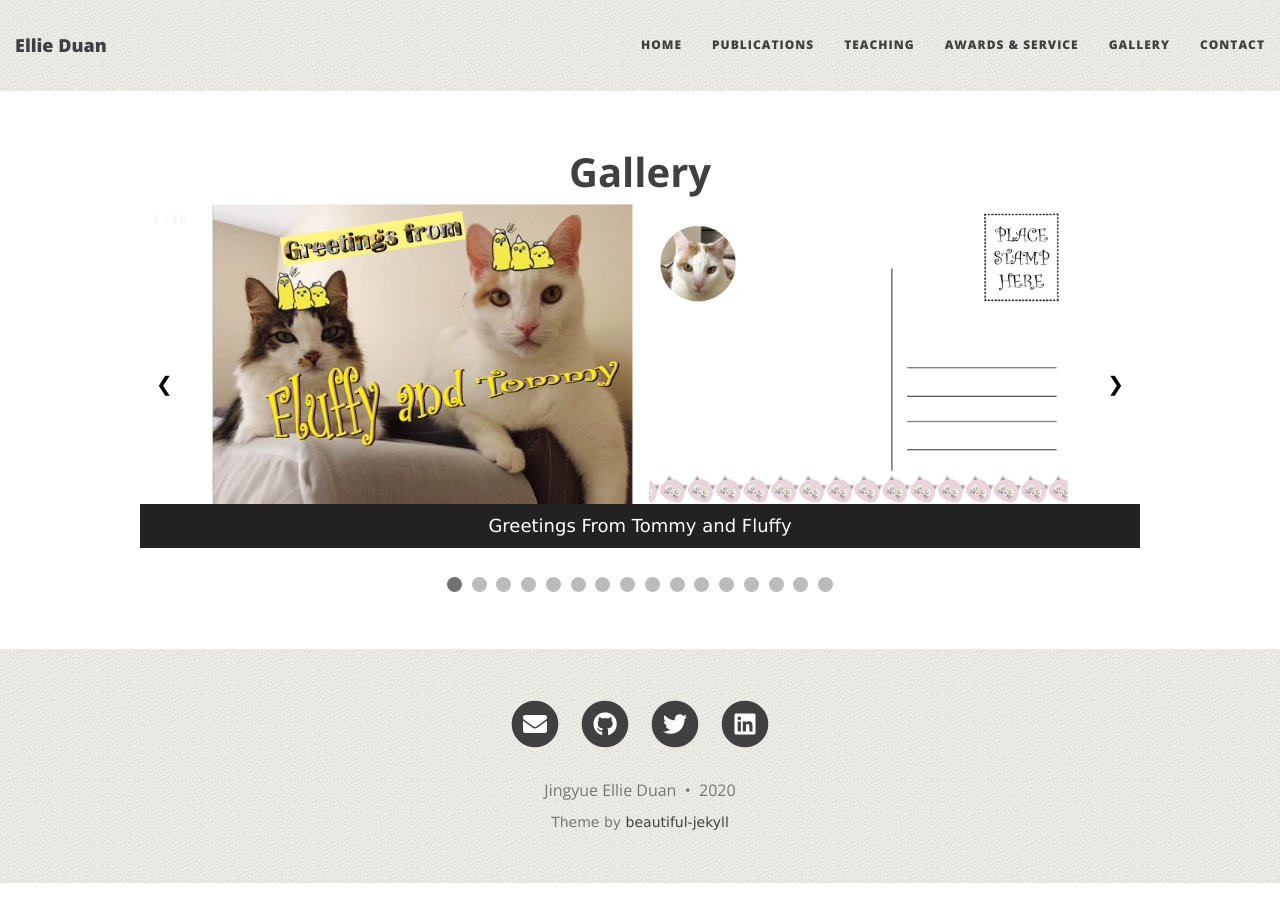
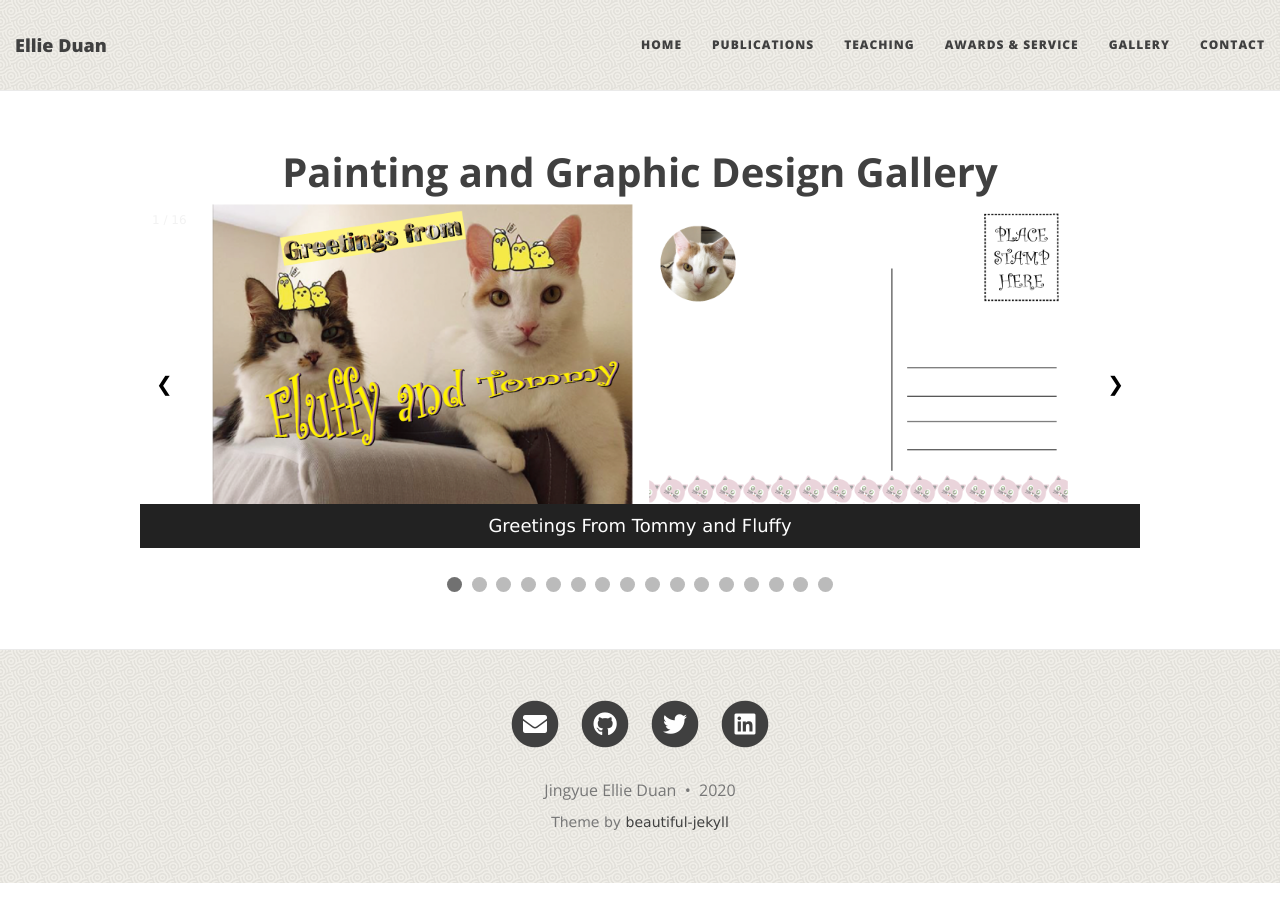
Before and after one commit to EllieDuan/EllieDuan.github.io, a Jekyll site: the page built from gallery.html, in a window 1280 px wide. Built offline with Jekyll 4.4.1, drawn with Linux system fonts in a browser that asks for light colours; nearby versions of some CDN libraries.

Commit message:
update gallery

```diff
--- a/gallery.html
+++ b/gallery.html
@@ -110,7 +110,7 @@ img {
 
 
 <body>
-<h1 style="text-align:center">Gallery</h1>
+<h1 style="text-align:center">Painting and Graphic Design Gallery</h1>
 
 <!-- Container for the image gallery -->
 <div class="slideshow-container">
```
